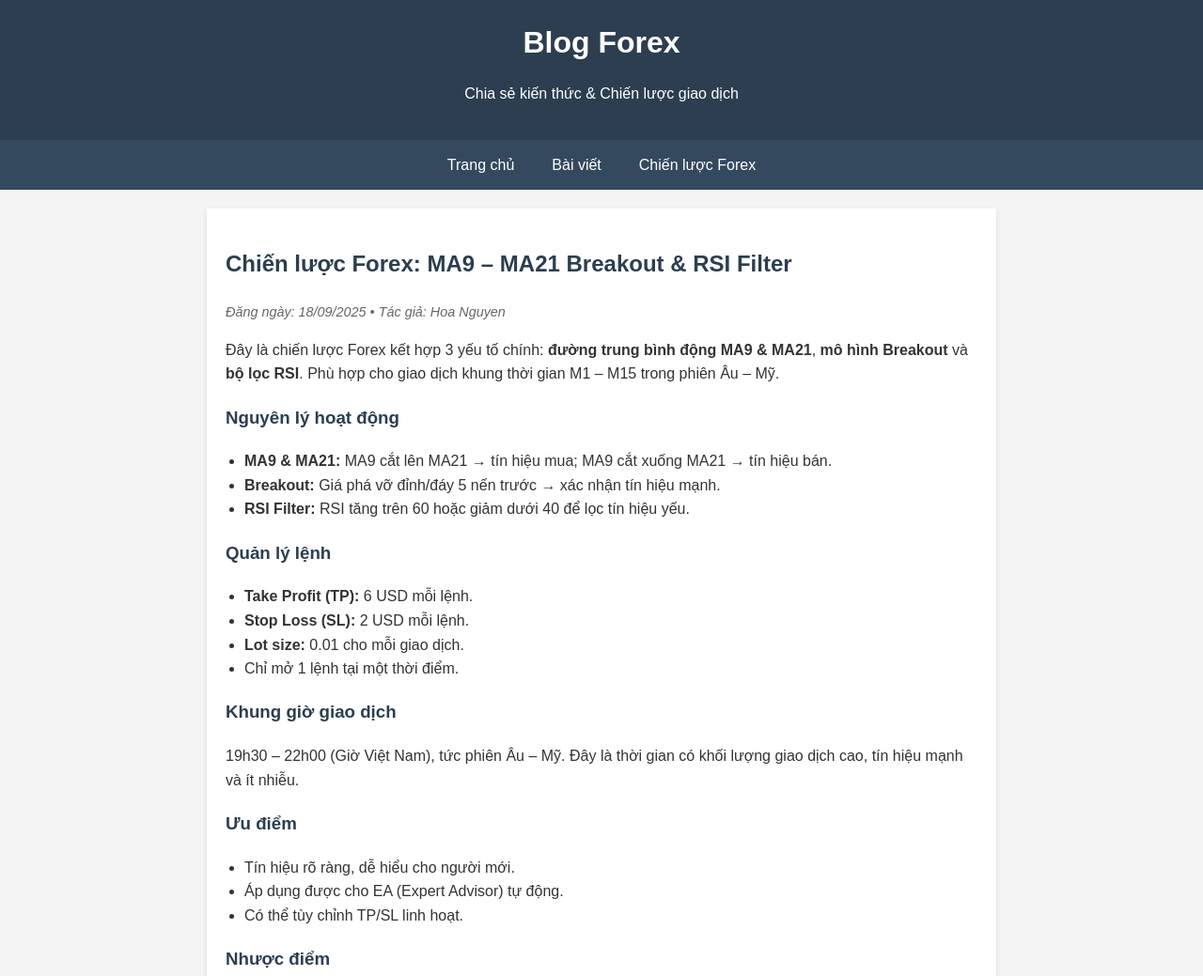
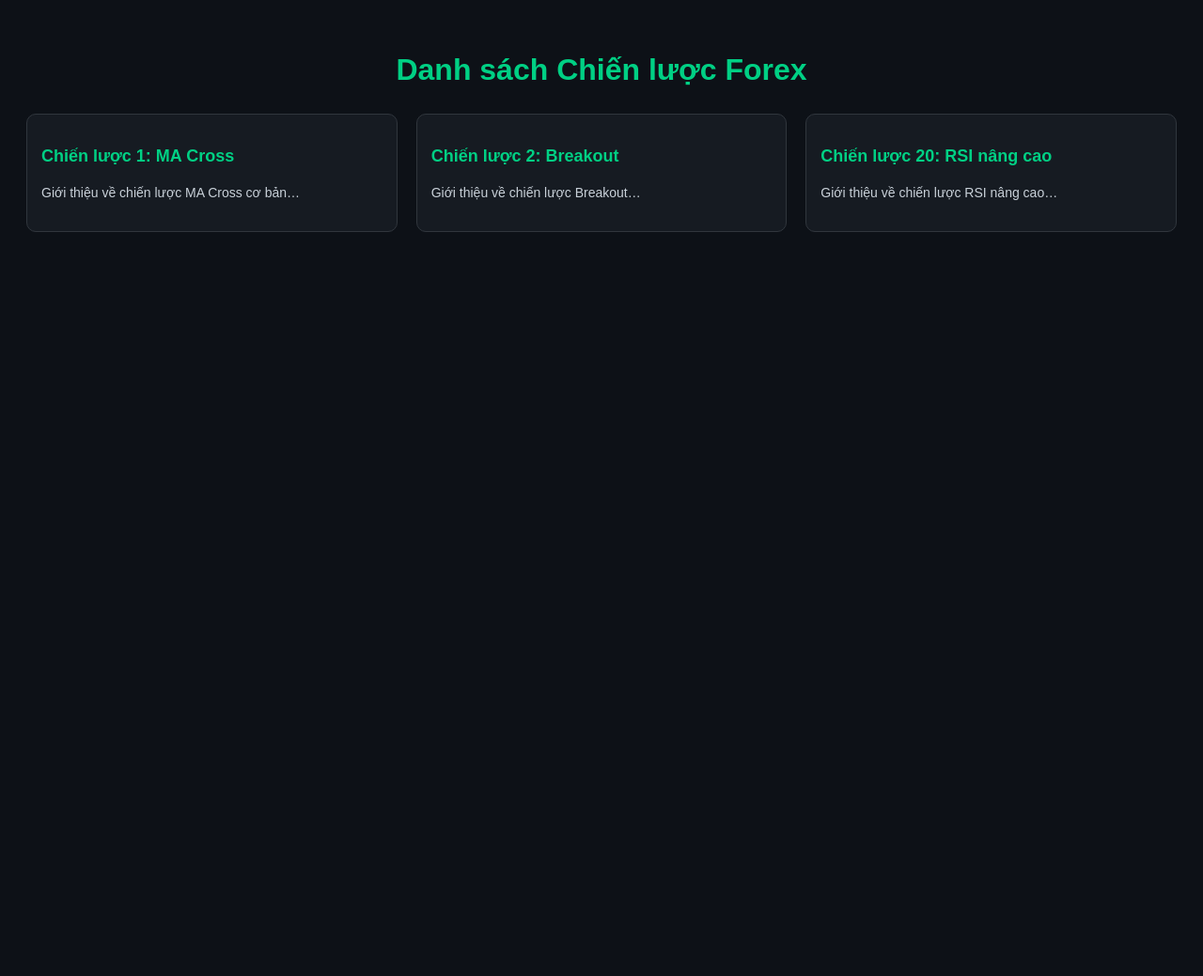
Before and after one commit to nghuyenhoa/13, a plain HTML site: page chien-luoc-forex.html in a window 1280 px wide. Shown: the top 1039 px of the page at 94% size. After the commit the page ends 800 px from the top, so only its background shows below. Drawn offline with Linux system fonts and the light colour scheme.

Commit message:
Update chien-luoc-forex.html

```diff
--- a/chien-luoc-forex.html
+++ b/chien-luoc-forex.html
@@ -1,136 +1,79 @@
 <!DOCTYPE html>
 <html lang="vi">
 <head>
-  <meta charset="UTF-8">
-  <meta name="viewport" content="width=device-width, initial-scale=1.0">
-  <meta name="description" content="Chiến lược Forex MA9 – MA21 Breakout & RSI Filter">
-  <title>Chiến lược Forex | Blog Forex</title>
+  <meta charset="UTF-8" />
+  <meta name="viewport" content="width=device-width, initial-scale=1.0" />
+  <meta name="description" content="Danh sách Chiến lược Forex" />
+  <title>Chiến lược Forex</title>
   <style>
     body {
+      background: #0d1117;
+      color: #e6edf3;
       font-family: Arial, sans-serif;
-      margin: 0;
-      padding: 0;
-      background: #f4f4f4;
-      color: #333;
       line-height: 1.6;
+      padding: 20px;
     }
-    header {
-      background: #2c3e50;
-      color: #fff;
-      padding: 20px 0;
+    h1 {
+      color: #00d084;
       text-align: center;
+      margin-bottom: 20px;
     }
-    header h1 {
-      margin: 0;
-      font-size: 2em;
+    .list {
+      display: grid;
+      grid-template-columns: repeat(auto-fit, minmax(250px, 1fr));
+      gap: 20px;
     }
-    nav {
-      background: #34495e;
-      display: flex;
-      justify-content: center;
+    .card {
+      background: #161b22;
+      padding: 15px;
+      border-radius: 10px;
+      border: 1px solid #30363d;
+      transition: background 0.3s ease;
     }
-    nav a {
-      color: #fff;
+    .card:hover {
+      background: #1f242d;
+    }
+    .card a {
       text-decoration: none;
-      padding: 14px 20px;
-      display: inline-block;
+      color: inherit;
+      display: block;
     }
-    nav a:hover {
-      background: #2c3e50;
+    .card h2 {
+      color: #00d084;
+      font-size: 18px;
+      margin-bottom: 8px;
     }
-    main {
-      max-width: 800px;
-      margin: 20px auto;
-      background: #fff;
-      padding: 20px;
-      box-shadow: 0 2px 5px rgba(0,0,0,0.1);
-    }
-    h2, h3 {
-      color: #2c3e50;
-    }
-    footer {
-      text-align: center;
-      padding: 20px;
-      background: #2c3e50;
-      color: #fff;
-      margin-top: 20px;
-    }
-    .post-meta {
-      font-size: 0.9em;
-      color: #666;
-      margin-bottom: 10px;
-    }
-    ul {
-      padding-left: 20px;
+    .card p {
+      color: #c9d1d9;
+      font-size: 14px;
     }
   </style>
 </head>
 <body>
 
-  <header>
-    <h1>Blog Forex</h1>
-    <p>Chia sẻ kiến thức & Chiến lược giao dịch</p>
-  </header>
+  <h1>Danh sách Chiến lược Forex</h1>
 
-  <nav>
-    <a href="index.html">Trang chủ</a>
-    <a href="posts.html">Bài viết</a>
-    <a href="chien-luoc-forex.html">Chiến lược Forex</a>
-  </nav>
-
-  <main>
-    <article>
-      <h2>Chiến lược Forex: MA9 – MA21 Breakout & RSI Filter</h2>
-      <p class="post-meta"><em>Đăng ngày: 18/09/2025 • Tác giả: Hoa Nguyen</em></p>
-
-      <p>
-        Đây là chiến lược Forex kết hợp 3 yếu tố chính: <strong>đường trung bình động MA9 & MA21</strong>,
-        <strong>mô hình Breakout</strong> và <strong>bộ lọc RSI</strong>.
-        Phù hợp cho giao dịch khung thời gian M1 – M15 trong phiên Âu – Mỹ.
-      </p>
-
-      <h3>Nguyên lý hoạt động</h3>
-      <ul>
-        <li><strong>MA9 & MA21:</strong> MA9 cắt lên MA21 → tín hiệu mua; MA9 cắt xuống MA21 → tín hiệu bán.</li>
-        <li><strong>Breakout:</strong> Giá phá vỡ đỉnh/đáy 5 nến trước → xác nhận tín hiệu mạnh.</li>
-        <li><strong>RSI Filter:</strong> RSI tăng trên 60 hoặc giảm dưới 40 để lọc tín hiệu yếu.</li>
-      </ul>
-
-      <h3>Quản lý lệnh</h3>
-      <ul>
-        <li><strong>Take Profit (TP):</strong> 6 USD mỗi lệnh.</li>
-        <li><strong>Stop Loss (SL):</strong> 2 USD mỗi lệnh.</li>
-        <li><strong>Lot size:</strong> 0.01 cho mỗi giao dịch.</li>
-        <li>Chỉ mở 1 lệnh tại một thời điểm.</li>
-      </ul>
-
-      <h3>Khung giờ giao dịch</h3>
-      <p>19h30 – 22h00 (Giờ Việt Nam), tức phiên Âu – Mỹ. Đây là thời gian có khối lượng giao dịch cao, tín hiệu mạnh và ít nhiễu.</p>
-
-      <h3>Ưu điểm</h3>
-      <ul>
-        <li>Tín hiệu rõ ràng, dễ hiểu cho người mới.</li>
-        <li>Áp dụng được cho EA (Expert Advisor) tự động.</li>
-        <li>Có thể tùy chỉnh TP/SL linh hoạt.</li>
-      </ul>
-
-      <h3>Nhược điểm</h3>
-      <ul>
-        <li>Cần khung giờ có thanh khoản cao.</li>
-        <li>RSI đôi lúc có thể trễ tín hiệu.</li>
-      </ul>
-
-      <h3>Kết luận</h3>
-      <p>
-        Đây là chiến lược giao dịch đơn giản nhưng hiệu quả cho cả thủ công và tự động.
-        Bạn có thể test trên tài khoản demo trước khi áp dụng thật.
-      </p>
-    </article>
-  </main>
-
-  <footer>
-    <p>&copy; 2025 Blog Forex by Hoa Nguyen</p>
-  </footer>
+  <div class="list">
+    <div class="card">
+      <a href="chienluoc1.html">
+        <h2>Chiến lược 1: MA Cross</h2>
+        <p>Giới thiệu về chiến lược MA Cross cơ bản…</p>
+      </a>
+    </div>
+    <div class="card">
+      <a href="chienluoc2.html">
+        <h2>Chiến lược 2: Breakout</h2>
+        <p>Giới thiệu về chiến lược Breakout…</p>
+      </a>
+    </div>
+    <!-- … tiếp tục cho tới bài thứ 20 … -->
+    <div class="card">
+      <a href="chienluoc20.html">
+        <h2>Chiến lược 20: RSI nâng cao</h2>
+        <p>Giới thiệu về chiến lược RSI nâng cao…</p>
+      </a>
+    </div>
+  </div>
 
 </body>
 </html>
```
